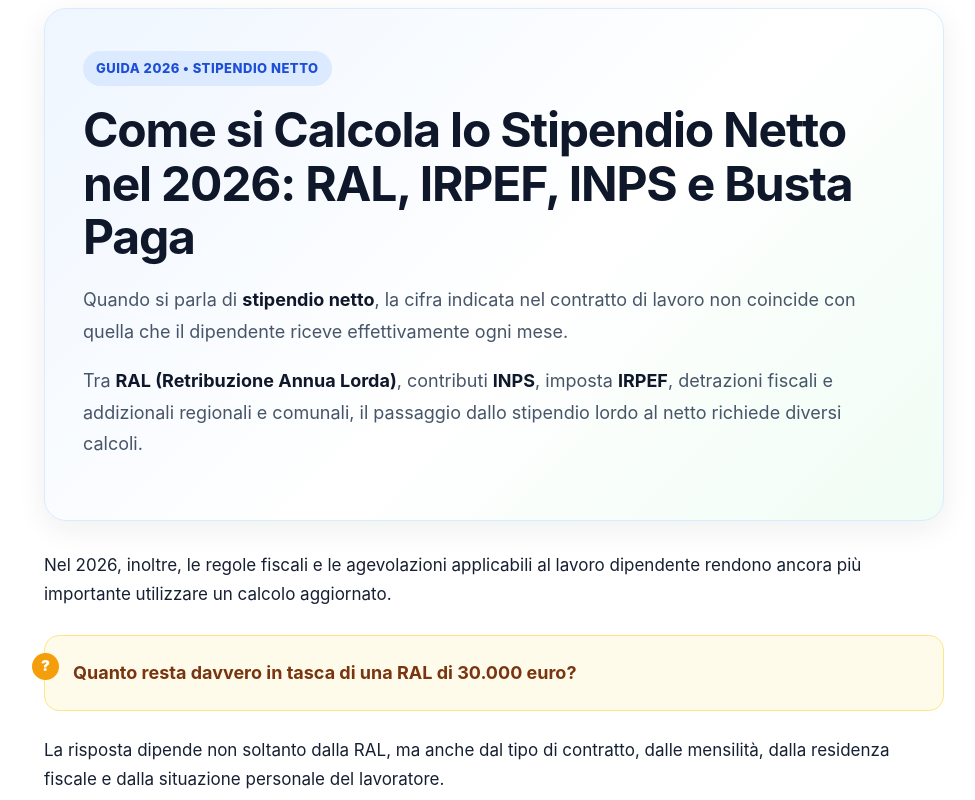
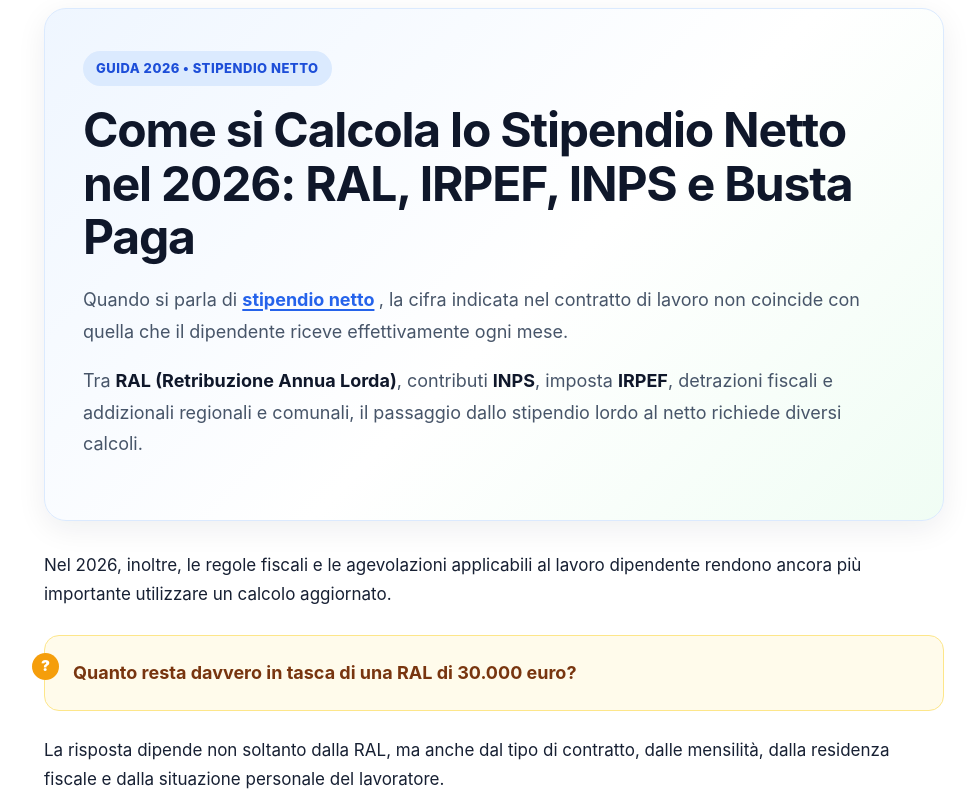
Before and after one commit to liamcarter86000-cyber/calcolo-stipendio-netto, a plain HTML site: page index.html in a window 1280 px wide. Shown: the top 800 px of the page, without its empty margins (146-1121 px from the left). Drawn offline with Linux system fonts and the light colour scheme.

Commit message:
Update index.html

```diff
--- a/index.html
+++ b/index.html
@@ -485,7 +485,7 @@
     <h1>Come si Calcola lo Stipendio Netto nel 2026: RAL, IRPEF, INPS e Busta Paga</h1>
 
     <p>
-      Quando si parla di <strong>stipendio netto</strong>, la cifra indicata nel
+      Quando si parla di <strong> <a href="https://docs.google.com/spreadsheets/d/1NS8Mepo3NKsAm0uB4tGkvDIGcmTRCH51yZQoTDW8jao/edit?gid=0#gid=0">stipendio netto</a> </strong>, la cifra indicata nel
       contratto di lavoro non coincide con quella che il dipendente riceve
       effettivamente ogni mese.
     </p>
```
